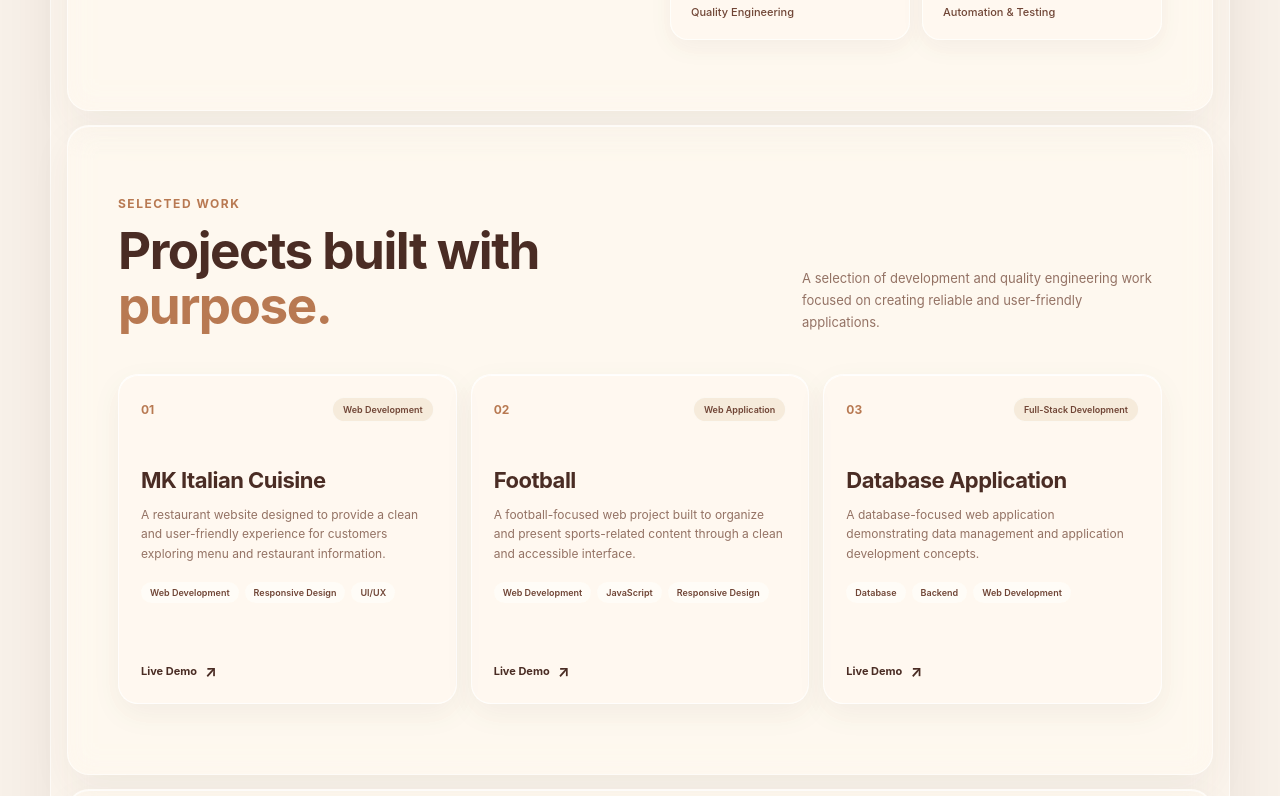
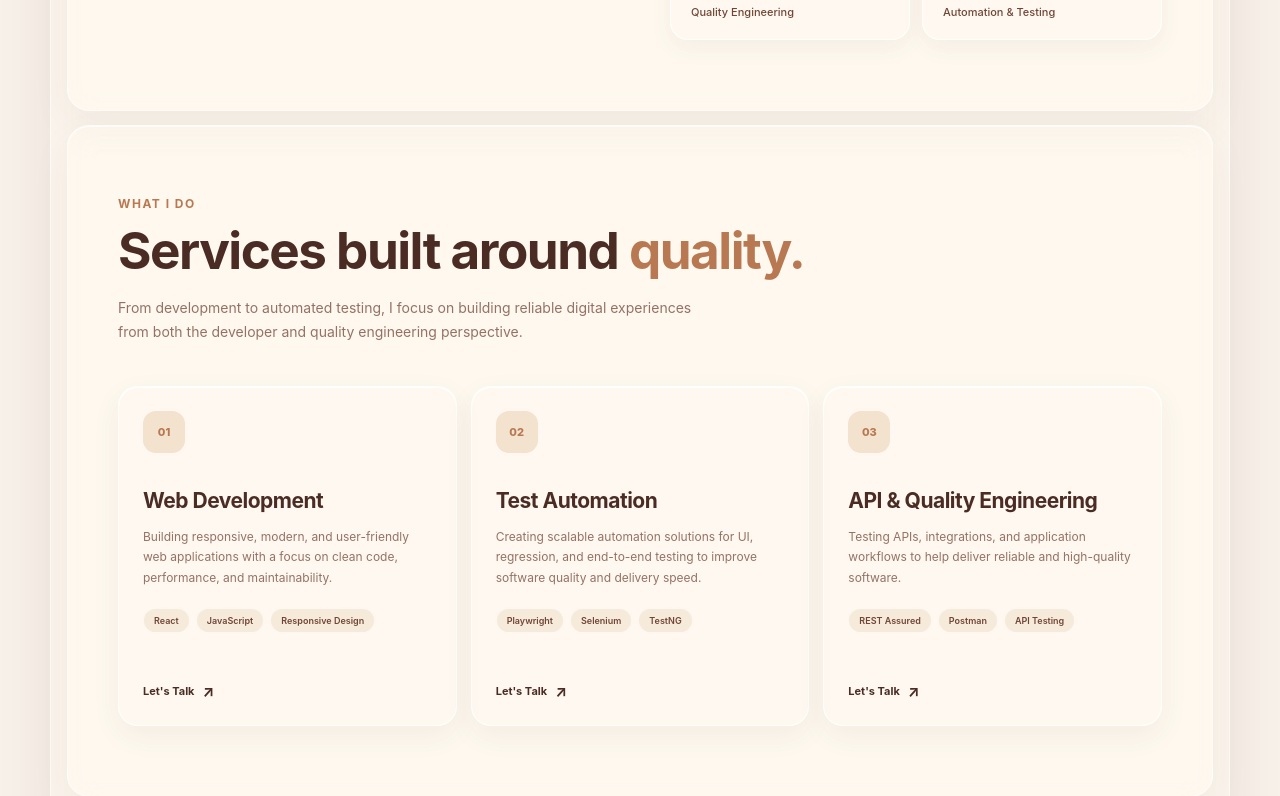
Before and after one commit to Mohammad-m-Niazi/demo, a React (Vite) app: page / in a window 1280 px wide. Shown: the part 1140-1936 px from the top of the page. Built offline with nearby package versions, Linux system fonts and the light colour scheme.

Commit message:
feat: add services section (#13)

```diff
--- a/src/App.jsx
+++ b/src/App.jsx
@@ -5,6 +5,7 @@ import Hero from './components/Hero/Hero'
 import About from './components/About/About'
 import Projects from './components/Projects/Projects'
 import Skills from './components/Skills/Skills'
+import Services from './components/Services/Services'
 function App() {
   return (
     <main className="portfolio" style={{ '--portfolio-background': `url(${backgroundImage})` }}>
@@ -13,6 +14,7 @@ function App() {
           <Navbar />
           <Hero />
           <About />
+          <Services />
           <Projects />
           <Skills />
         </div>
--- /dev/null
+++ b/src/components/Services/Services.css
@@ -0,0 +1,223 @@
+.services {
+  margin-top: 14px;
+  padding: 70px 50px;
+
+  background: rgb(255 249 240 / 42%);
+
+  border: 1px solid rgb(255 255 255 / 60%);
+  border-radius: 22px;
+
+  box-shadow:
+    0 15px 40px rgb(74 44 36 / 6%),
+    inset 0 1px 0 rgb(255 255 255 / 70%);
+
+  backdrop-filter: blur(14px);
+  -webkit-backdrop-filter: blur(14px);
+}
+
+/* Heading */
+
+.services-heading {
+  max-width: 700px;
+  margin-bottom: 42px;
+}
+
+.services-eyebrow {
+  margin: 0 0 12px;
+
+  color: #b87952;
+
+  font-size: 12px;
+  font-weight: 700;
+  letter-spacing: 1.5px;
+}
+
+.services-heading h2 {
+  margin: 0;
+
+  color: #4a2c24;
+
+  font-size: clamp(34px, 4vw, 52px);
+  font-weight: 700;
+  line-height: 1.08;
+  letter-spacing: -1.5px;
+}
+
+.services-heading h2 span {
+  color: #b87952;
+}
+
+.services-description {
+  max-width: 600px;
+  margin: 18px 0 0;
+
+  color: #704536;
+
+  font-size: 14px;
+  line-height: 1.7;
+
+  opacity: 0.75;
+}
+
+/* Cards */
+
+.services-grid {
+  display: grid;
+  grid-template-columns: repeat(3, 1fr);
+  gap: 14px;
+}
+
+.service-card {
+  display: flex;
+  flex-direction: column;
+
+  min-height: 340px;
+  padding: 24px;
+
+  background: rgb(255 249 240 / 58%);
+
+  border: 1px solid rgb(255 255 255 / 72%);
+  border-radius: 20px;
+
+  box-shadow:
+    0 10px 30px rgb(74 44 36 / 6%),
+    inset 0 1px 0 rgb(255 255 255 / 80%);
+
+  transition:
+    transform 0.25s ease,
+    box-shadow 0.25s ease,
+    background-color 0.25s ease;
+}
+
+.service-card:hover {
+  transform: translateY(-5px);
+
+  background: rgb(255 249 240 / 78%);
+
+  box-shadow:
+    0 18px 35px rgb(74 44 36 / 10%),
+    inset 0 1px 0 rgb(255 255 255 / 90%);
+}
+
+/* Number */
+
+.service-number {
+  display: flex;
+  align-items: center;
+  justify-content: center;
+
+  width: 42px;
+  height: 42px;
+
+  background: #f2e2ce;
+
+  border-radius: 13px;
+
+  color: #b87952;
+
+  font-size: 11px;
+  font-weight: 800;
+}
+
+/* Content */
+
+.service-content {
+  margin-top: 35px;
+}
+
+.service-content h3 {
+  margin: 0;
+
+  color: #4a2c24;
+
+  font-size: 21px;
+  font-weight: 700;
+  letter-spacing: -0.5px;
+}
+
+.service-content p {
+  margin: 14px 0 0;
+
+  color: #704536;
+
+  font-size: 12px;
+  line-height: 1.7;
+
+  opacity: 0.75;
+}
+
+/* Skill tags */
+
+.service-skills {
+  display: flex;
+  flex-wrap: wrap;
+  gap: 6px;
+
+  margin-top: 20px;
+}
+
+.service-skills span {
+  padding: 6px 10px;
+
+  background: rgb(242 226 206 / 65%);
+
+  border: 1px solid rgb(255 255 255 / 60%);
+  border-radius: 999px;
+
+  color: #704536;
+
+  font-size: 9px;
+  font-weight: 600;
+}
+
+/* Link */
+
+.service-link {
+  display: inline-flex;
+  align-items: center;
+  gap: 8px;
+
+  width: fit-content;
+
+  margin-top: auto;
+  padding-top: 25px;
+
+  color: #4a2c24;
+
+  font-size: 11px;
+  font-weight: 700;
+}
+
+.service-link > span {
+  font-size: 15px;
+
+  transition: transform 0.2s ease;
+}
+
+.service-link:hover > span {
+  transform: translate(3px, -3px);
+}
+
+/* Responsive */
+
+@media (max-width: 900px) {
+  .services-grid {
+    grid-template-columns: 1fr;
+  }
+
+  .service-card {
+    min-height: 280px;
+  }
+}
+
+@media (max-width: 750px) {
+  .services {
+    padding: 50px 30px;
+  }
+}
+
+@media (max-width: 520px) {
+  .services {
+    padding: 40px 20px;
+  }
+}
--- /dev/null
+++ b/src/components/Services/Services.jsx
@@ -0,0 +1,72 @@
+import './Services.css'
+
+function Services() {
+  const services = [
+    {
+      number: '01',
+      title: 'Web Development',
+      description:
+        'Building responsive, modern, and user-friendly web applications with a focus on clean code, performance, and maintainability.',
+      skills: ['React', 'JavaScript', 'Responsive Design'],
+    },
+    {
+      number: '02',
+      title: 'Test Automation',
+      description:
+        'Creating scalable automation solutions for UI, regression, and end-to-end testing to improve software quality and delivery speed.',
+      skills: ['Playwright', 'Selenium', 'TestNG'],
+    },
+    {
+      number: '03',
+      title: 'API & Quality Engineering',
+      description:
+        'Testing APIs, integrations, and application workflows to help deliver reliable and high-quality software.',
+      skills: ['REST Assured', 'Postman', 'API Testing'],
+    },
+  ]
+
+  return (
+    <section className="services" id="services">
+      <div className="services-heading">
+        <p className="services-eyebrow">WHAT I DO</p>
+
+        <h2>
+          Services built around
+          <span> quality.</span>
+        </h2>
+
+        <p className="services-description">
+          From development to automated testing, I focus on building reliable digital experiences
+          from both the developer and quality engineering perspective.
+        </p>
+      </div>
+
+      <div className="services-grid">
+        {services.map((service) => (
+          <article className="service-card" key={service.number}>
+            <div className="service-number">{service.number}</div>
+
+            <div className="service-content">
+              <h3>{service.title}</h3>
+
+              <p>{service.description}</p>
+
+              <div className="service-skills">
+                {service.skills.map((skill) => (
+                  <span key={skill}>{skill}</span>
+                ))}
+              </div>
+            </div>
+
+            <a className="service-link" href="#contact">
+              Let's Talk
+              <span>↗</span>
+            </a>
+          </article>
+        ))}
+      </div>
+    </section>
+  )
+}
+
+export default Services
```
